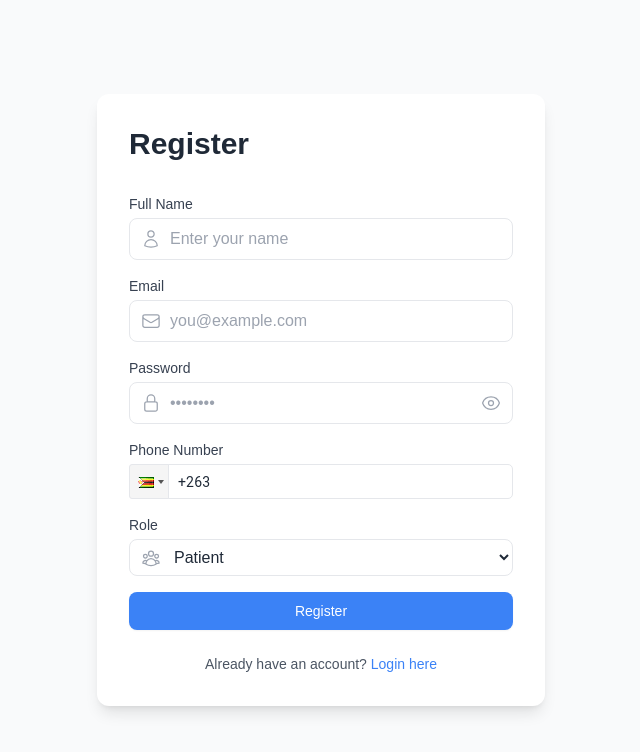
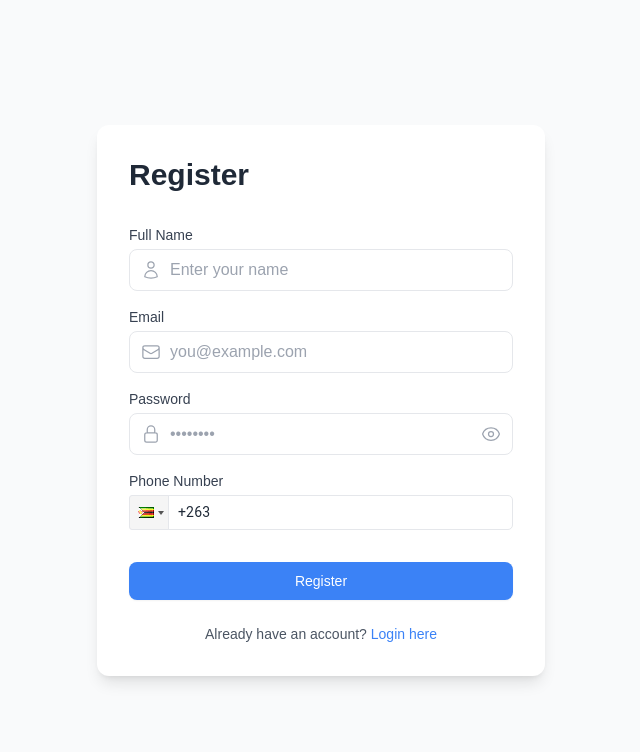
Before and after one commit to Nathanel3103/HBS-Booking, a Next.js app: page /register in a window 1280 px wide. Shown: the top 752 px of the page, without its empty margins (319-959 px from the left). Built offline with nearby package versions, Linux system fonts and the light colour scheme.

Commit message:
Hid the role drop down menu on the register page

```diff
--- a/pages/register.js
+++ b/pages/register.js
@@ -207,16 +207,16 @@ export default function Register() {
             </div>
           </div>
 
-          <div>
-            <label className="block text-sm font-medium mb-1 text-gray-700">
+          <div classname ="hidden">
+            <label className="block text-sm font-medium mb-1 text-gray-700 hidden">
               Role
             </label>
             <div className="relative">
-              <div className="absolute inset-y-0 left-0 pl-3 flex items-center pointer-events-none">
-                <UserGroupIcon className="h-5 w-5 text-gray-400" />
+              <div className="absolute inset-y-0 left-0 pl-3 flex items-center pointer-events-none ">
+                <UserGroupIcon className="h-5 w-5 text-gray-400 hidden" />
               </div>
               <select
-                className="w-full pl-10 px-4 py-2 rounded-lg border border-gray-200 bg-white text-gray-800 focus:outline-none focus:ring-2 focus:ring-blue-400"
+                className="w-full pl-10 px-4 py-2 rounded-lg border border-gray-200 bg-white text-gray-800 focus:outline-none focus:ring-2 focus:ring-blue-400 hidden"
                 value={role}
                 onChange={(e) => setRole(e.target.value)}
               >
```
